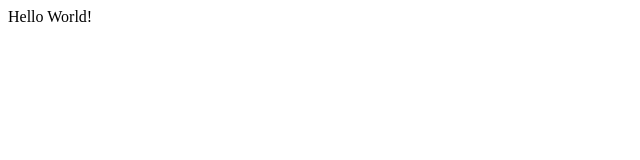
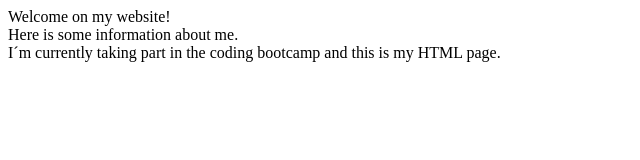
Before and after one commit to ReginaMueller/test-project, a plain HTML site: page index.html in a window 1280 px wide. Shown: the whole page, without its empty margins (0-640 px from the left). Drawn offline with Linux system fonts and the light colour scheme.

Commit message:
first adjustment of index.html as part of the html exercise

```diff
--- a/index.html
+++ b/index.html
@@ -1,12 +1,18 @@
 <!DOCTYPE html>
 <html lang="en">
+
 <head>
     <meta charset="UTF-8">
     <meta name="viewport" content="width=device-width, initial-scale=1.0">
-    <title>Document</title>
+    <meta name="description" content="my first website in coding bootcamp">
+    <meta name="author" content="Regina Mueller">
+    <title>website of Regina Mueller</title>
 </head>
+
 <body>
-    Hello World!
+    Welcome on my website! <br>
+    Here is some information about me. <br>
+    I´m currently taking part in the coding bootcamp and this is my HTML page.
+</body>
 
-</body>
 </html>
```
